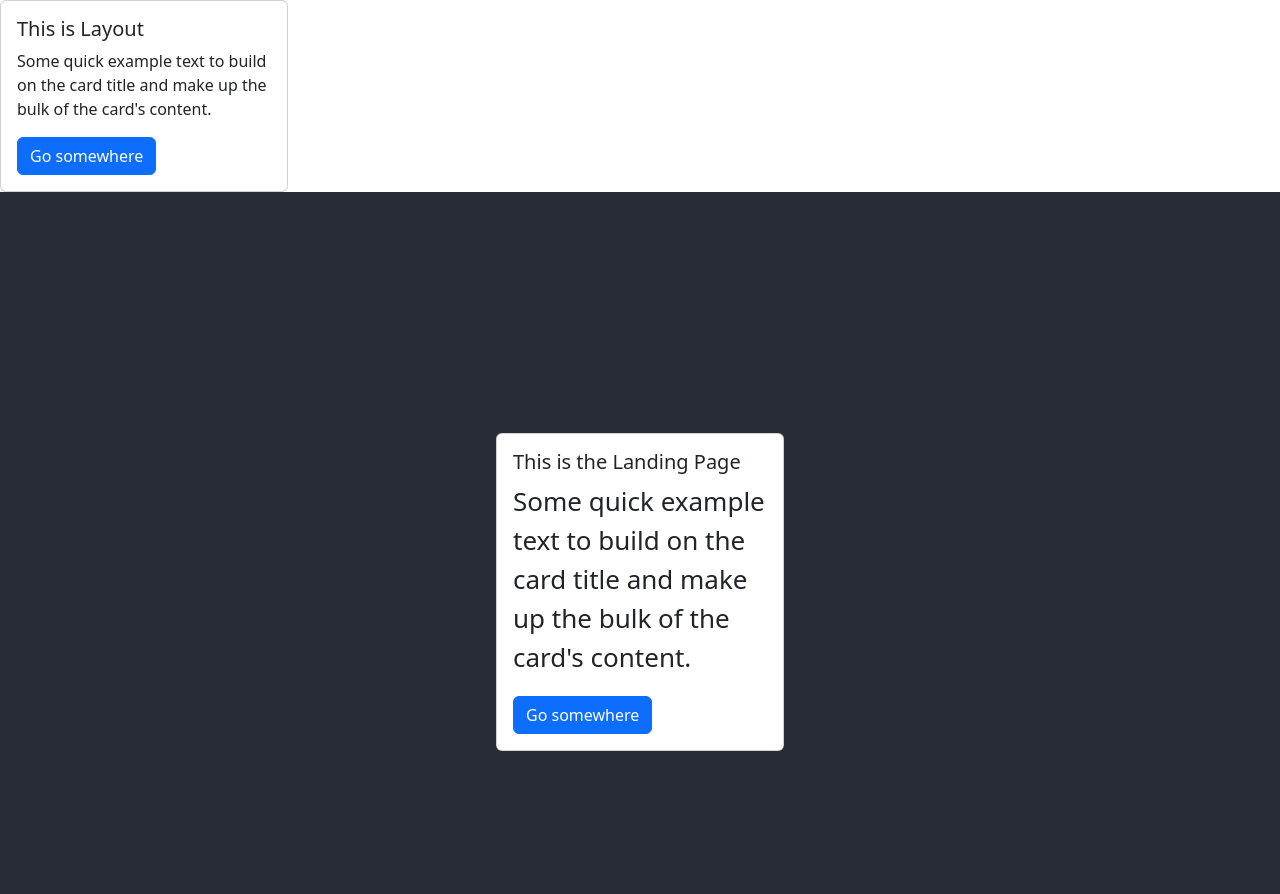
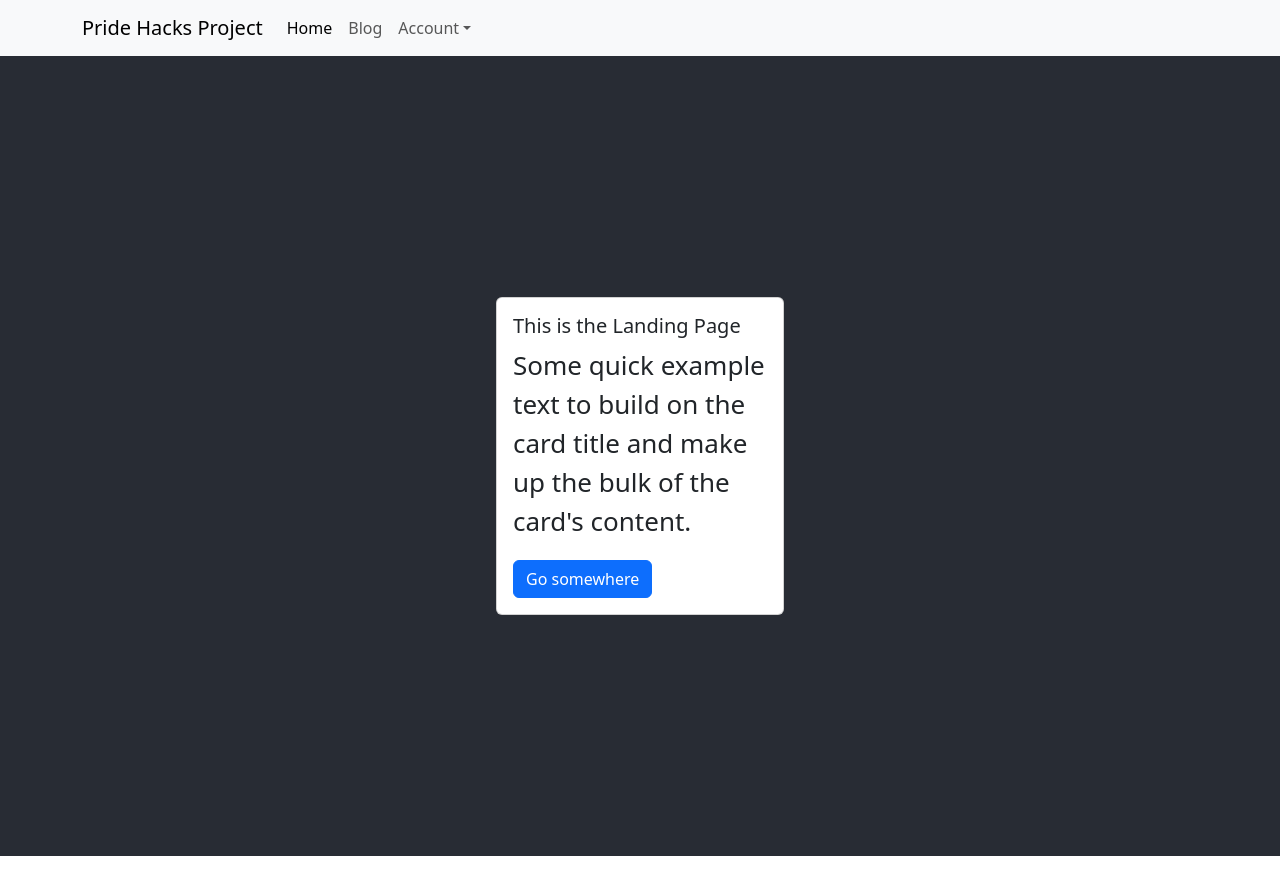
Before and after one commit to tori-parmz/PrideHacks-Project, a React (Create React App) app: page / in a window 1280 px wide. Shown: the top 894 px of the page. After the commit the page ends 856 px from the top, so only its background shows below. Built offline with nearby package versions, Linux system fonts and the light colour scheme.

Commit message:
navbar created

```diff
--- a/src/App.js
+++ b/src/App.js
@@ -20,7 +20,6 @@ function App() {
         <Route index element={<LandingPage />} />
         <Route path="login" element={<Login />} />
         <Route path="blog" element={<Blog />} />
-        <Route path="landing-page" element={<LandingPage />} />
         <Route path="user/" element={<User />} />
         <Route path="home" element={<UserHome />} />
         <Route path="channel/" element={<Channel />} />
--- a/src/components/Pages/Layout.js
+++ b/src/components/Pages/Layout.js
@@ -1,21 +1,45 @@
-import Button from 'react-bootstrap/Button';
-import Card from 'react-bootstrap/Card';
 import { Outlet } from "react-router-dom";
 import { LinkContainer } from "react-router-bootstrap";
+import Container from 'react-bootstrap/Container';
+import Nav from 'react-bootstrap/Nav';
+import Navbar from 'react-bootstrap/Navbar';
+import NavDropdown from 'react-bootstrap/NavDropdown';
 
 function Layout() {
     return (
         <>
-      <Card style={{ width: '18rem' }}>
-        <Card.Body>
-          <Card.Title>This is Layout</Card.Title>
-          <Card.Text>
-            Some quick example text to build on the card title and make up the
-            bulk of the card's content.
-          </Card.Text>
-          <Button variant="primary">Go somewhere</Button>
-        </Card.Body>
-      </Card>
+
+    <Navbar bg="light" expand="lg">
+      <Container>
+        <LinkContainer to="/"><Navbar.Brand>Pride Hacks Project</Navbar.Brand>
+        </LinkContainer>
+
+        <Navbar.Toggle aria-controls="basic-navbar-nav" />
+        <Navbar.Collapse id="basic-navbar-nav">
+          <Nav className="me-auto">
+            <LinkContainer to="/">
+            <Nav.Link>Home</Nav.Link>
+            </LinkContainer>
+            <LinkContainer to="blog">
+            <Nav.Link>Blog</Nav.Link>
+            </LinkContainer>
+
+            <NavDropdown title="Account" id="basic-nav-dropdown">
+              <NavDropdown.Item href="#action/3.1">Profile</NavDropdown.Item>
+              <NavDropdown.Item href="#action/3.2">
+                Sign Up
+              </NavDropdown.Item>
+              <NavDropdown.Divider />
+              <LinkContainer to="login">
+              <NavDropdown.Item>
+                Login
+              </NavDropdown.Item>
+              </LinkContainer>
+            </NavDropdown>
+          </Nav>
+        </Navbar.Collapse>
+      </Container>
+    </Navbar>
 
       <div className="App-header">
         {/* Outlet renders each page in the App-header div */}
```
